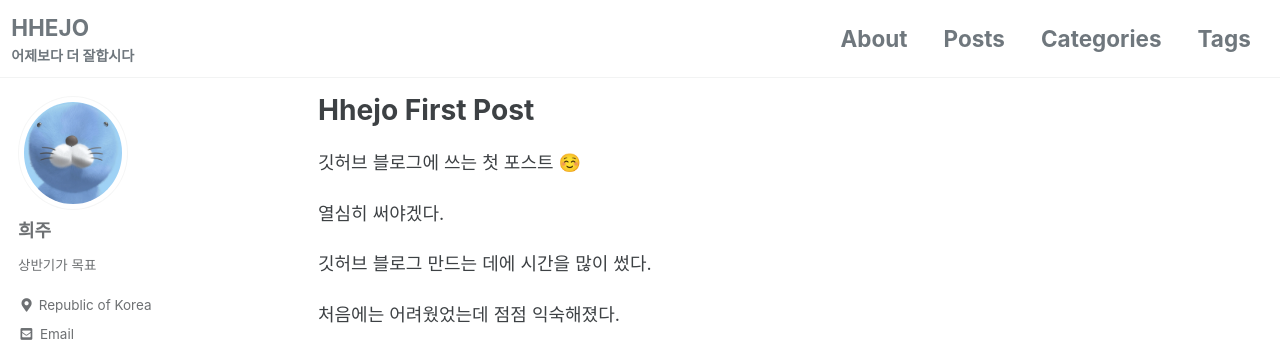
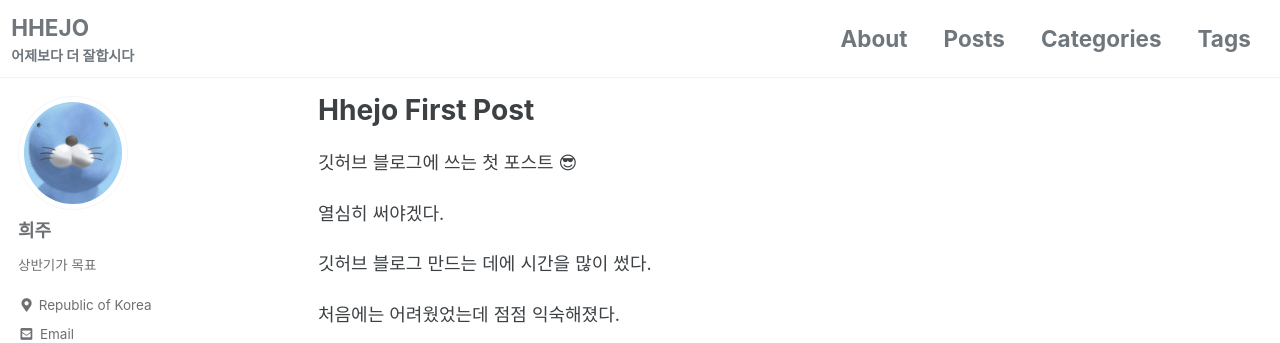
Before and after one commit to hhejo/hhejo-github-io-backup, a Jekyll site: the page built from _posts/2022-02-09-hhejo-first-post.md, in a window 1280 px wide. Shown: the top 343 px of the page. Built offline with Jekyll 4.4.1, drawn with Linux system fonts in a browser that asks for light colours; cached includes are drawn as plain includes.

Commit message:
edit content

```diff
--- a/_posts/2022-02-09-hhejo-first-post.md
+++ b/_posts/2022-02-09-hhejo-first-post.md
@@ -8,7 +8,7 @@ tags:
   - [etc]
 ---
 
-깃허브 블로그에 쓰는 첫 포스트 ☺️
+깃허브 블로그에 쓰는 첫 포스트 😎
 
 열심히 써야겠다.
 
```
